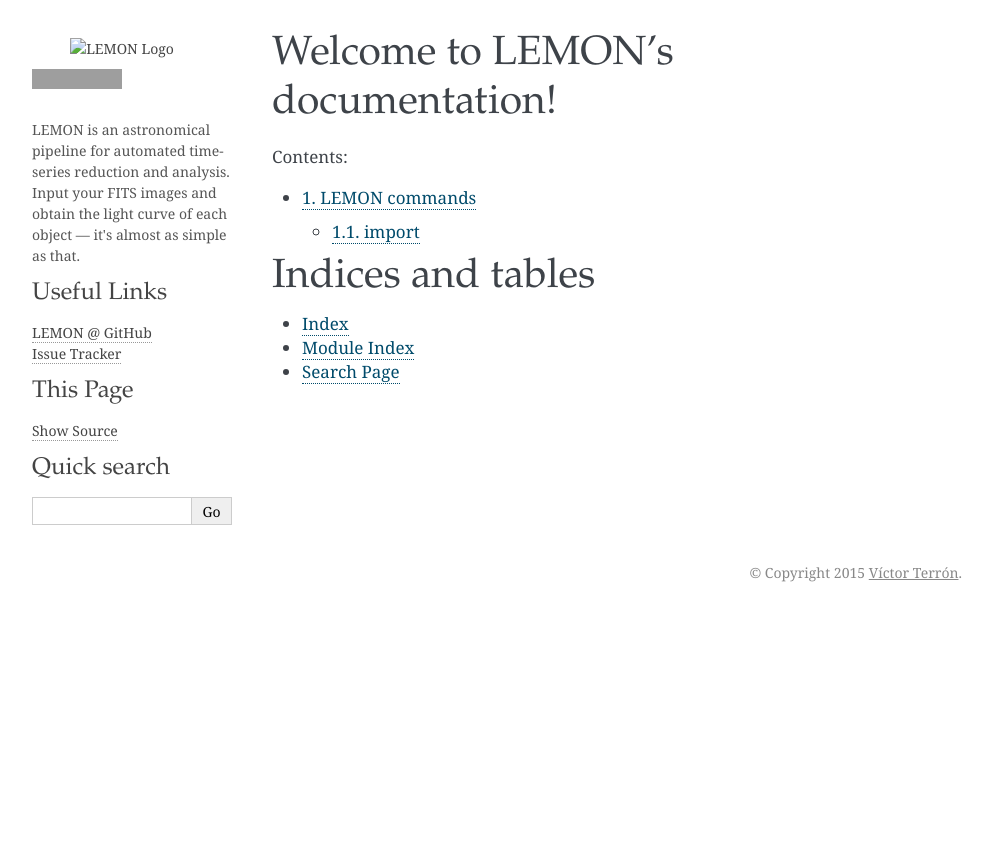
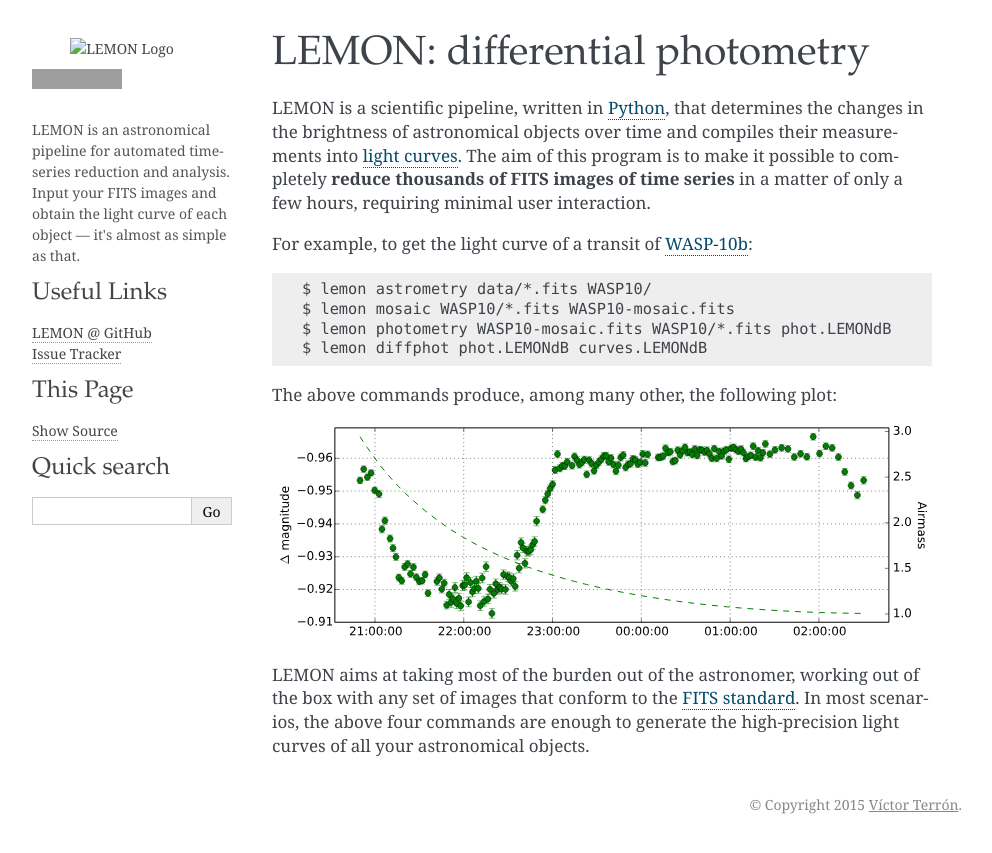
Before and after one commit to vterron/lemon, a Sphinx documentation site: the page built from Doc/index.rst, in a window 1280 px wide. Shown: the top 853 px of the page, without its empty margins (148-1140 px from the left). Built offline with Sphinx 7.4.7, drawn with Linux system fonts in a browser that asks for light colours; grey boxes are pictures that could not be loaded.

Commit message:
Add a brief introduction — include the curve of an exoplanet transit

```diff
--- a/Doc/index.rst
+++ b/Doc/index.rst
@@ -3,22 +3,27 @@
    You can adapt this file completely to your liking, but it should at least
    contain the root `toctree` directive.
 
-Welcome to LEMON's documentation!
-=================================
+LEMON: differential photometry
+==============================
 
-Contents:
+LEMON is a scientific pipeline, written in Python_, that determines the changes in the brightness of astronomical objects over time and compiles their measurements into `light curves`_. The aim of this program is to make it possible to completely **reduce thousands of FITS images of time series** in a matter of only a few hours, requiring minimal user interaction.
 
-.. toctree::
-   :maxdepth: 2
-   :numbered:
+For example, to get the light curve of a transit of WASP-10b_:
 
-   commands/index.rst
+::
 
+    $ lemon astrometry data/*.fits WASP10/
+    $ lemon mosaic WASP10/*.fits WASP10-mosaic.fits
+    $ lemon photometry WASP10-mosaic.fits WASP10/*.fits phot.LEMONdB
+    $ lemon diffphot phot.LEMONdB curves.LEMONdB
 
+The above commands produce, among many other, the following plot:
 
-Indices and tables
-==================
+.. image:: _static/WASP-10b-2011-08-03.svg
 
-* :ref:`genindex`
-* :ref:`modindex`
-* :ref:`search`
+LEMON aims at taking most of the burden out of the astronomer, working out of the box with any set of images that conform to the `FITS standard`_. In most scenarios, the above four commands are enough to generate the high-precision light curves of all your astronomical objects.
+
+.. _Python: https://www.python.org/
+.. _light curves: https://en.wikipedia.org/wiki/Light_curve
+.. _WASP-10b: http://exoplanet.eu/catalog/wasp-10_b/
+.. _FITS standard: http://fits.gsfc.nasa.gov/fits_standard.html
```
Also changed, not shown: Doc/_static/WASP-10b-2011-08-03.svg (added).
